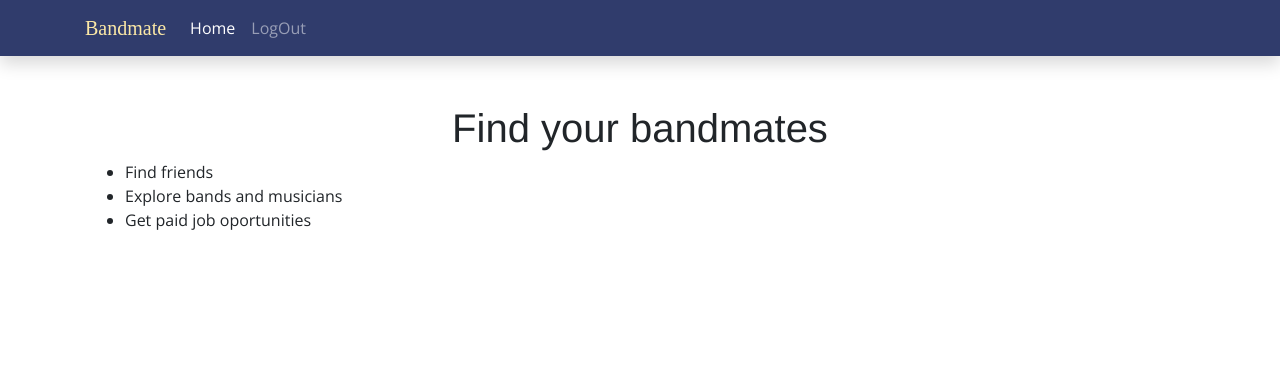
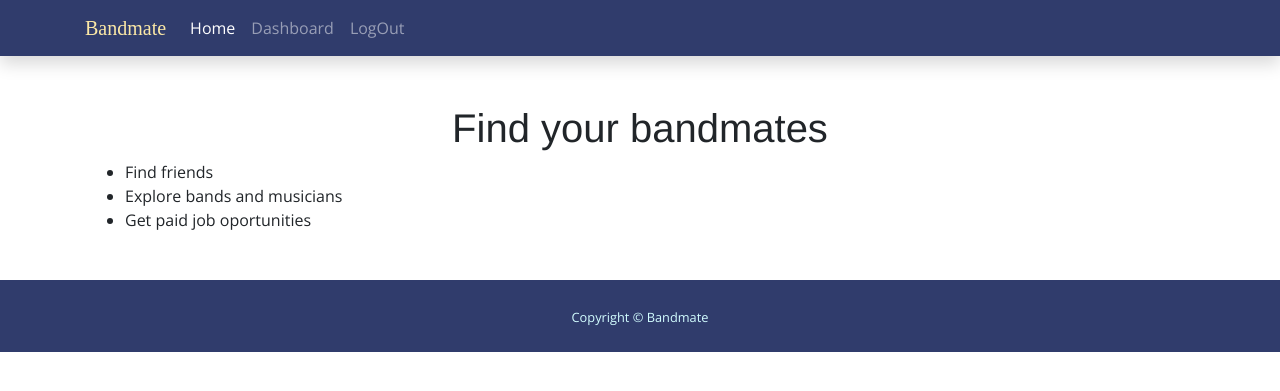
Before and after one commit to m3xan1k/bandmate, a Django app: page / in a window 1280 px wide. Shown: the top 391 px of the page. Run offline with Django 3.2, Linux system fonts and the light colour scheme; the visitor is signed in with stand-in values (Sample User, id 1); some libraries are stand-ins or nearby versions; some web fonts are replaced.

Commit message:
footer, navlink for dashboard

```diff
--- a/app/templates/bands/user_dashboard.html
+++ b/app/templates/bands/user_dashboard.html
@@ -53,4 +53,6 @@
   </tbody>
 </table>
 
+<a href="{% url 'profile_edit' %}" class="btn bg-orange mybtn">Edit profile</a>
+
 {% endblock content %}
--- a/app/templates/base.html
+++ b/app/templates/base.html
@@ -12,10 +12,11 @@
 </head>
 <body>
     {% include "partials/navbar.html" %}
-    <div class="container">
+    <div class="container mb-5">
     {% block content %}
 
     {% endblock content %}
     </div>
+    {% include "partials/footer.html" %}
 </body>
 </html>
--- /dev/null
+++ b/app/templates/partials/footer.html
@@ -0,0 +1,5 @@
+<footer id="sticky-footer" class="py-4 bg-dark-blue light-blue">
+    <div class="container text-center">
+      <small>Copyright &copy; Bandmate</small>
+    </div>
+  </footer>
--- a/app/templates/partials/navbar.html
+++ b/app/templates/partials/navbar.html
@@ -11,7 +11,9 @@
                     <a class="nav-link" href="{% url 'home_view' %}">Home</a>
                 </li>
                 {% if user.is_authenticated %}
-                <li class="nav-item {% if request.resolver_match_url.url_name == 'dashboard' %}active{% endif %}"></li>
+                <li class="nav-item {% if request.resolver_match_url.url_name == 'dashboard' %}active{% endif %}">
+                    <a href="{% url 'user_dashboard' %}" class="nav-link">Dashboard</a>
+                </li>
                 <li class="nav-item">
                     <a href="{% url 'logout' %}" class="nav-link">LogOut</a>
                 </li>
```
Also changed, not shown: app/templates/bands/profile_edit.html (added, +24 -0 lines).
